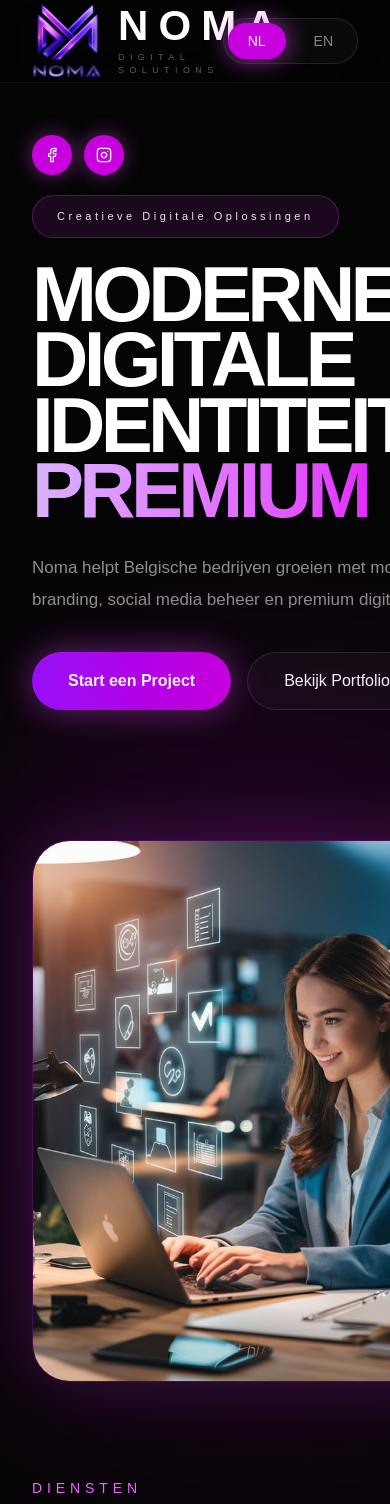
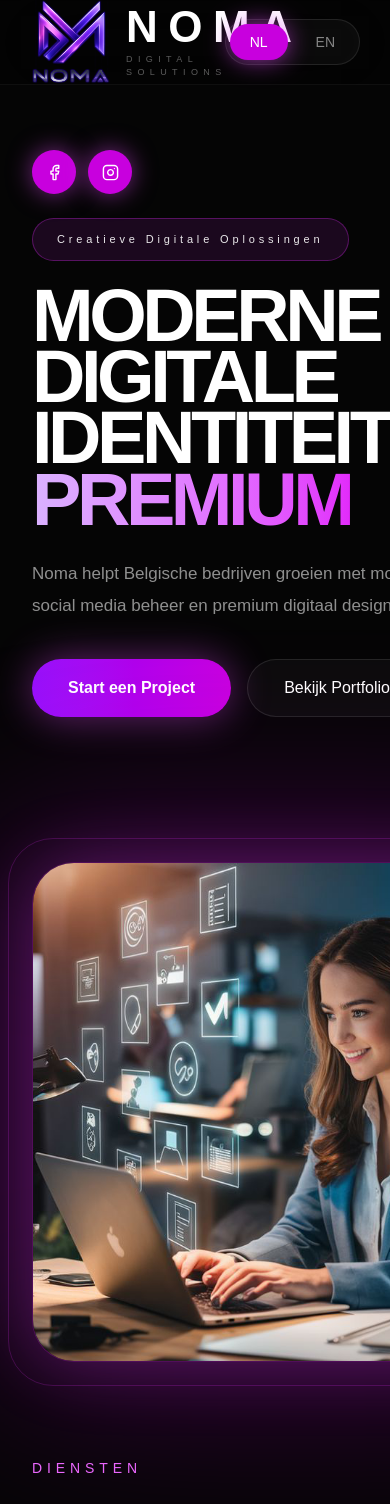
Before and after one commit to manoelchagasneto-ops/noma-digital, a Next.js app: page / in a window 390 px wide. Shown: the top 1504 px of the page. Built offline with nearby package versions, Linux system fonts and the light colour scheme.

Commit message:
mobile update

```diff
--- a/app/page.tsx
+++ b/app/page.tsx
@@ -64,26 +64,28 @@ export default function Home() {
       {/* BACKGROUND */}
       <div className="fixed inset-0 -z-10 bg-black" />
 
-      <div className="fixed top-[-300px] left-[-250px] w-[700px] h-[700px] bg-fuchsia-700/20 blur-[190px] rounded-full -z-10" />
+      {/* TOP GLOW */}
+      <div className="fixed top-[-350px] left-[-250px] w-[700px] h-[700px] rounded-full bg-fuchsia-700/20 blur-[180px] -z-10" />
 
-      <div className="fixed bottom-[-300px] right-[-250px] w-[700px] h-[700px] bg-purple-700/20 blur-[190px] rounded-full -z-10" />
+      {/* BOTTOM GLOW */}
+      <div className="fixed bottom-[-350px] right-[-250px] w-[700px] h-[700px] rounded-full bg-purple-700/20 blur-[180px] -z-10" />
 
       {/* HEADER */}
-      <header className="fixed top-0 left-0 w-full z-50 backdrop-blur-2xl bg-black/40 border-b border-white/5">
+      <header className="fixed top-0 left-0 w-full z-50 backdrop-blur-2xl bg-black/35 border-b border-white/5">
 
-        <div className="max-w-[1500px] mx-auto px-8 h-[82px] flex items-center justify-between">
+        <div className="max-w-[1500px] mx-auto px-8 h-[84px] flex items-center justify-between">
 
-          {/* LEFT */}
+          {/* LOGO */}
           <div className="flex items-center gap-4">
 
             <img
               src="/logo.png"
               alt="Noma"
-              className="w-[70px] object-contain"
+              className="w-[78px] object-contain"
             />
 
             <div>
-              <h1 className="text-[42px] leading-none font-black tracking-[0.24em]">
+              <h1 className="text-[44px] font-black tracking-[0.24em] leading-none">
                 NOMA
               </h1>
 
@@ -98,28 +100,28 @@ export default function Home() {
 
             <a
               href="#services"
-              className="px-7 py-3 rounded-full border border-white/10 bg-white/[0.03] hover:bg-white/[0.07] transition-all duration-300 text-sm"
+              className="px-7 py-3 rounded-full border border-white/10 bg-white/[0.03] hover:bg-white/[0.06] transition-all duration-300 text-sm"
             >
               Diensten
             </a>
 
             <a
               href="#portfolio"
-              className="px-7 py-3 rounded-full border border-white/10 bg-white/[0.03] hover:bg-white/[0.07] transition-all duration-300 text-sm"
+              className="px-7 py-3 rounded-full border border-white/10 bg-white/[0.03] hover:bg-white/[0.06] transition-all duration-300 text-sm"
             >
               Portfolio
             </a>
 
             <a
               href="#contact"
-              className="px-7 py-3 rounded-full border border-white/10 bg-white/[0.03] hover:bg-white/[0.07] transition-all duration-300 text-sm"
+              className="px-7 py-3 rounded-full border border-white/10 bg-white/[0.03] hover:bg-white/[0.06] transition-all duration-300 text-sm"
             >
               Contact
             </a>
           </div>
 
           {/* LANGUAGE */}
-          <div className="flex items-center gap-2 border border-white/10 rounded-full p-1 bg-white/[0.03]">
+          <div className="flex items-center gap-2 rounded-full border border-white/10 bg-white/[0.03] p-1">
 
             <button
               onClick={() => setLanguage("nl")}
@@ -147,38 +149,62 @@ export default function Home() {
       </header>
 
       {/* HERO */}
-      <section className="max-w-[1500px] mx-auto px-8 pt-[120px]">
+      <section className="max-w-[1500px] mx-auto px-8 pt-[125px]">
 
-        <div className="grid lg:grid-cols-[0.95fr_0.82fr] gap-[10px] items-start">
+        <div className="grid lg:grid-cols-[1fr_0.78fr] gap-[5px] items-start">
 
           {/* LEFT */}
-          <div className="pt-[15px] max-w-[760px]">
+          <div className="max-w-[760px] pt-[25px]">
 
-            {/* SOCIAL */}
-            <div className="flex items-center gap-3 mb-5">
+            {/* SOCIAL ICONS */}
+            <div className="flex items-center gap-3 mb-6">
 
               <a
                 href="#"
-                className="w-10 h-10 rounded-full bg-fuchsia-600 flex items-center justify-center shadow-[0_0_20px_rgba(217,70,239,0.45)]"
+                className="
+                  w-11
+                  h-11
+                  rounded-full
+                  bg-fuchsia-600
+                  flex
+                  items-center
+                  justify-center
+                  shadow-[0_0_25px_rgba(217,70,239,0.55)]
+                  hover:scale-105
+                  transition-all
+                  duration-300
+                "
               >
-                <Facebook size={16} />
+                <Facebook size={17} />
               </a>
 
               <a
                 href="#"
-                className="w-10 h-10 rounded-full bg-fuchsia-600 flex items-center justify-center shadow-[0_0_20px_rgba(217,70,239,0.45)]"
+                className="
+                  w-11
+                  h-11
+                  rounded-full
+                  bg-fuchsia-600
+                  flex
+                  items-center
+                  justify-center
+                  shadow-[0_0_25px_rgba(217,70,239,0.55)]
+                  hover:scale-105
+                  transition-all
+                  duration-300
+                "
               >
-                <Instagram size={16} />
+                <Instagram size={17} />
               </a>
             </div>
 
             {/* BADGE */}
-            <div className="inline-flex px-6 py-3 rounded-full border border-fuchsia-500/30 bg-fuchsia-500/10 text-[11px] tracking-[0.32em] text-white/90">
+            <div className="inline-flex px-6 py-3 rounded-full border border-fuchsia-500/30 bg-fuchsia-500/10 text-[11px] tracking-[0.35em] text-white/90">
               {t[language].badge}
             </div>
 
             {/* TITLE */}
-            <h2 className="mt-6 text-[78px] xl:text-[88px] leading-[0.84] tracking-[-0.06em] font-black">
+            <h2 className="mt-6 text-[74px] xl:text-[90px] leading-[0.83] tracking-[-0.06em] font-black">
 
               {t[language].title1}
               <br />
@@ -195,14 +221,14 @@ export default function Home() {
             </h2>
 
             {/* DESCRIPTION */}
-            <p className="mt-7 max-w-[580px] text-white/55 text-[17px] leading-[1.9]">
+            <p className="mt-7 max-w-[570px] text-white/55 text-[17px] leading-[1.9]">
               {t[language].description}
             </p>
 
             {/* BUTTONS */}
             <div className="flex gap-4 mt-9">
 
-              <button className="px-9 py-4 rounded-full bg-gradient-to-r from-purple-600 to-fuchsia-600 font-semibold shadow-[0_0_35px_rgba(217,70,239,0.45)] hover:scale-105 transition-all duration-300">
+              <button className="px-9 py-4 rounded-full bg-gradient-to-r from-purple-600 to-fuchsia-600 shadow-[0_0_40px_rgba(217,70,239,0.45)] hover:scale-105 transition-all duration-300 font-semibold">
                 {t[language].start}
               </button>
 
@@ -212,25 +238,30 @@ export default function Home() {
             </div>
           </div>
 
-          {/* RIGHT IMAGE */}
+          {/* RIGHT */}
           <div className="relative flex justify-end">
 
-            {/* glow */}
-            <div className="absolute inset-0 bg-fuchsia-700/20 blur-[120px]" />
+            {/* MAIN IMAGE CONTAINER */}
+            <div className="relative mt-[140px]">
 
-            {/* IMAGE CARD */}
+              {/* STRONG GLOW */}
+              <div className="absolute inset-0 bg-fuchsia-600/30 blur-[90px] scale-[1.08]" />
+
+              {/* SECONDARY GLOW */}
+              <div className="absolute -inset-6 rounded-[45px] border border-fuchsia-500/20" />
+
+              {/* IMAGE BOX */}
               <div
                 className="
                   relative
-                mt-[120px]
-                w-full
-                max-w-[560px]
-                rounded-[38px]
+                  w-[520px]
+                  h-[500px]
+                  rounded-[42px]
                   overflow-hidden
                   border
-                border-fuchsia-500/25
+                  border-fuchsia-500/30
                   bg-[#120312]
-                shadow-[0_0_70px_rgba(217,70,239,0.20)]
+                  shadow-[0_0_70px_rgba(217,70,239,0.28)]
                 "
               >
 
@@ -239,12 +270,13 @@ export default function Home() {
                   alt="Hero"
                   className="
                     w-full
-                  h-[540px]
+                    h-full
                     object-cover
                     object-center
-                  scale-[1.02]
+                    scale-[1.03]
                   "
                 />
+              </div>
             </div>
           </div>
         </div>
@@ -260,7 +292,7 @@ export default function Home() {
           Diensten
         </p>
 
-        <h3 className="text-[58px] leading-[1.02] font-black mt-5 max-w-[820px]">
+        <h3 className="text-[56px] leading-[1.02] font-black mt-5 max-w-[820px]">
           {t[language].servicesTitle}
         </h3>
 
@@ -326,7 +358,7 @@ export default function Home() {
           Portfolio
         </p>
 
-        <h3 className="text-[58px] leading-[1.02] font-black mt-5">
+        <h3 className="text-[56px] leading-[1.02] font-black mt-5">
           Selected Projects
         </h3>
 
```
Lines whose indentation alone changed are shown as unchanged.
